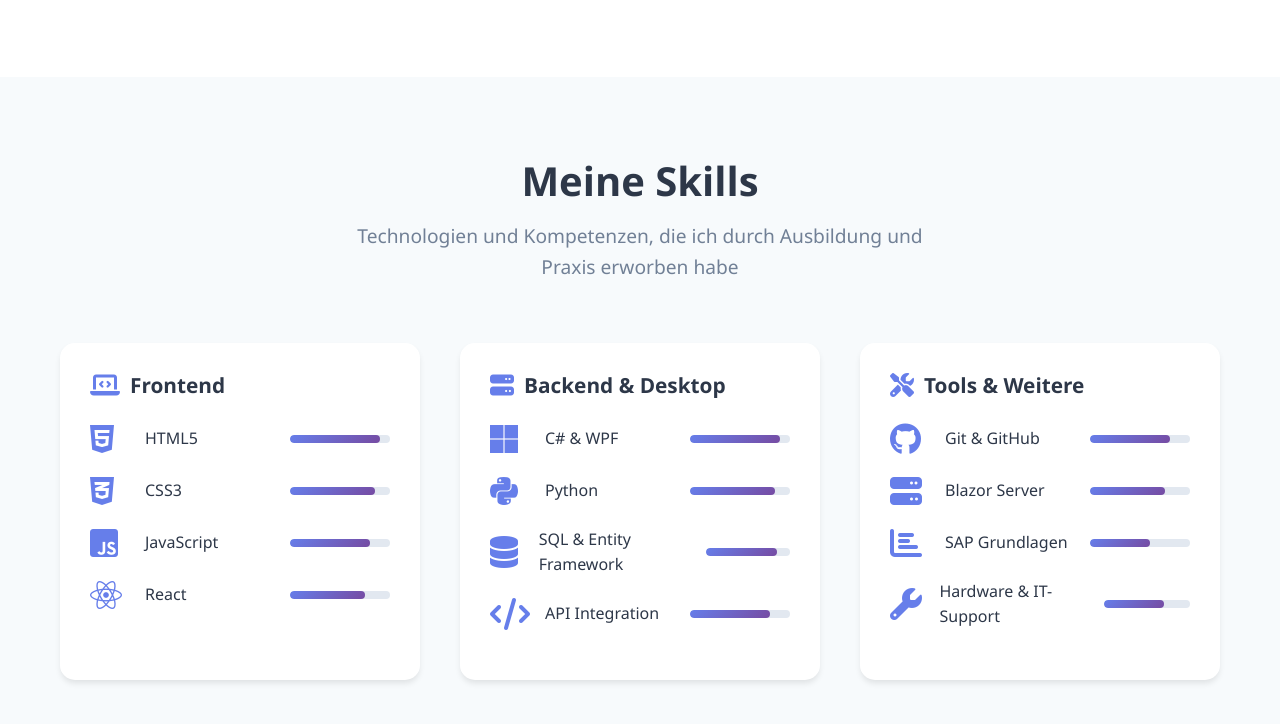
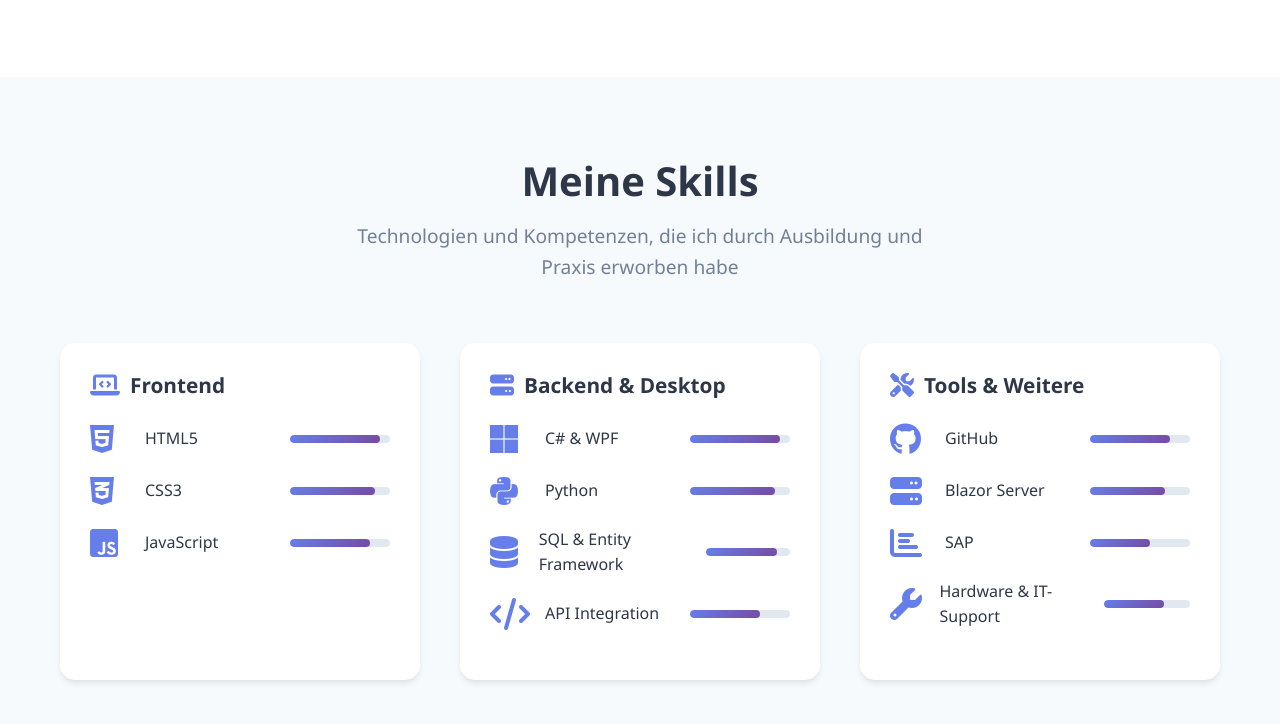
Before and after one commit to JannisR21/Portfolio, a plain HTML site: page index.html in a window 1280 px wide. Shown: the part 1874-2598 px from the top of the page. Drawn offline with nearby package versions, Linux system fonts and the light colour scheme.

Commit message:
Änderung

```diff
--- a/index.html
+++ b/index.html
@@ -85,12 +85,13 @@
                 <span class="tag">Blazor</span>
                 <span class="tag">.NET</span>
                 <span class="tag">SAP</span>
-                <span class="tag">Saarland / Remote möglich</span>
+
                 <br>
                 <span class="tag">Python</span>
                 <span class="tag">HTML</span>
                 <span class="tag">CSS3</span>
                 <span class="tag">JavaScript</span>
+                <span class="tag">Saarland / Remote möglich</span>
             </div>
         </div>
     </div>
@@ -198,11 +199,6 @@
                             <span>JavaScript</span>
                             <div class="skill-level" data-level="80"></div>
                         </div>
-                        <div class="skill-item">
-                            <i class="fab fa-react"></i>
-                            <span>React</span>
-                            <div class="skill-level" data-level="75"></div>
-                        </div>
                     </div>
                 </div>
 
@@ -230,7 +226,7 @@
                         <div class="skill-item">
                             <i class="fas fa-code"></i>
                             <span>API Integration</span>
-                            <div class="skill-level" data-level="80"></div>
+                            <div class="skill-level" data-level="70"></div>
                         </div>
                     </div>
                 </div>
@@ -243,7 +239,7 @@
                     <div class="skills-list">
                         <div class="skill-item">
                             <i class="fab fa-github"></i>
-                            <span>Git & GitHub</span>
+                            <span>GitHub</span>
                             <div class="skill-level" data-level="80"></div>
                         </div>
                         <div class="skill-item">
@@ -253,7 +249,7 @@
                         </div>
                         <div class="skill-item">
                             <i class="fas fa-chart-bar"></i>
-                            <span>SAP Grundlagen</span>
+                            <span>SAP</span>
                             <div class="skill-level" data-level="60"></div>
                         </div>
                         <div class="skill-item">
```
